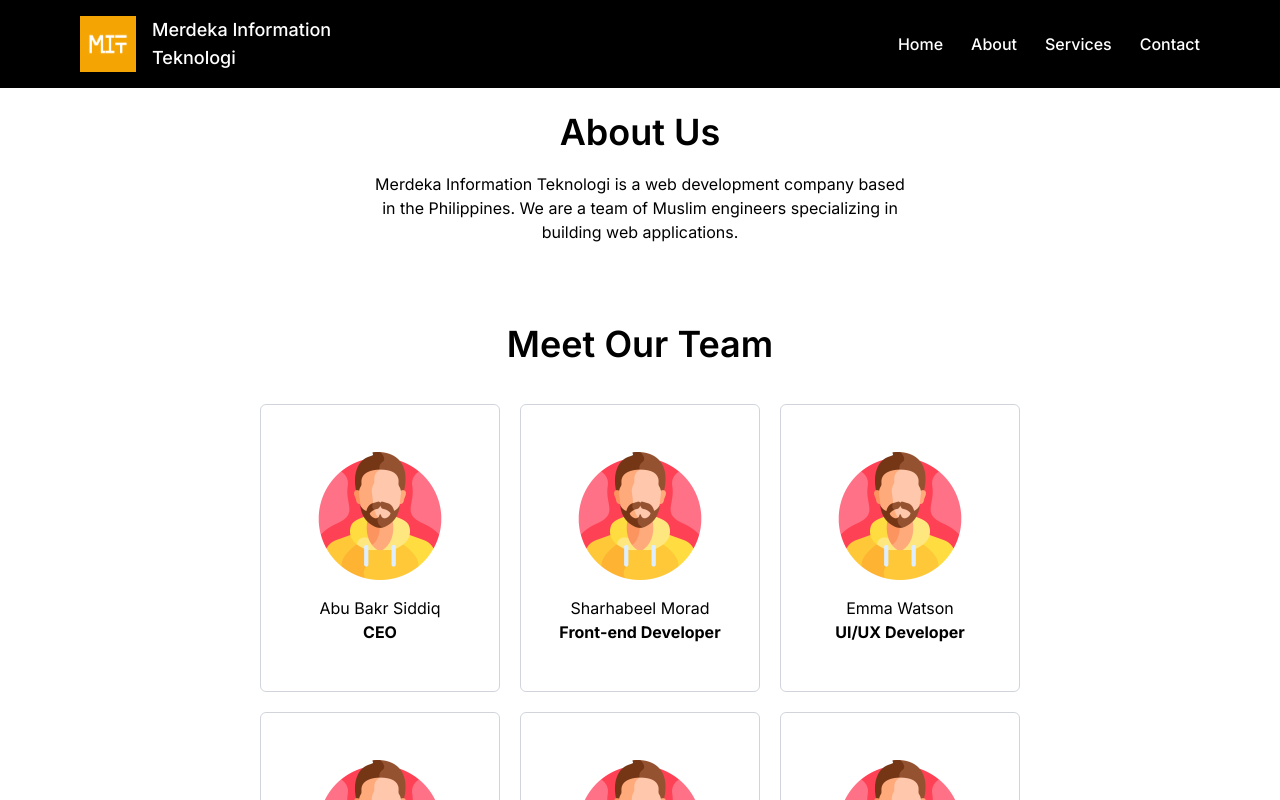
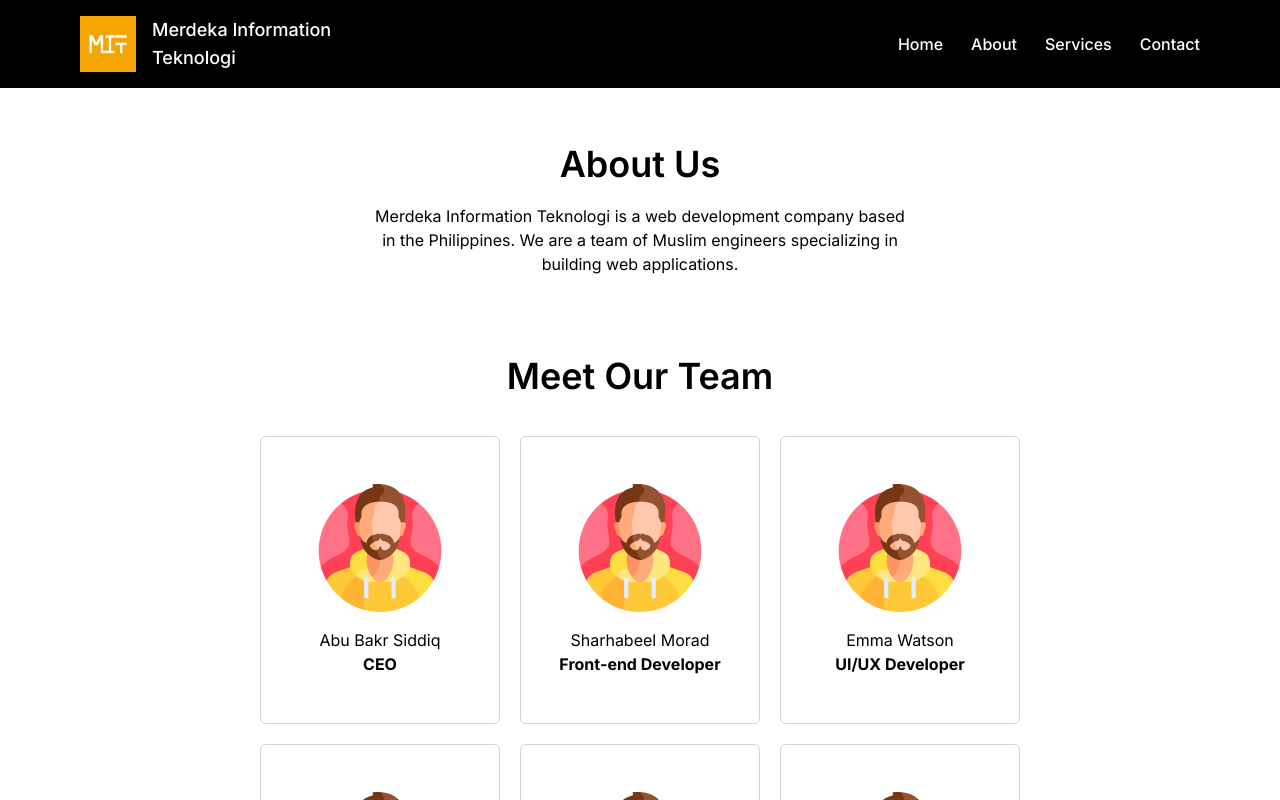
Before and after one commit to abelmorad/merdekainfotek, a Next.js app: page /about in a window 1280 px wide. Shown: the top 800 px of the page. Built offline with nearby package versions, Linux system fonts and the light colour scheme.

Commit message:
Style: adjust y padding

```diff
--- a/src/app/about/page.tsx
+++ b/src/app/about/page.tsx
@@ -7,7 +7,7 @@ const page = () => {
   return (
     <section
       id="about"
-      className="flex flex-col pt-28 mobile:text-center mobile:px-4 tablet:px-16 desktop:px-44"
+      className="flex flex-col pt-36 pb-20 mobile:text-center mobile:px-4 tablet:px-16 desktop:px-44"
     >
       <section className="flex flex-col gap-10">
         <div className="flex-col">
```
